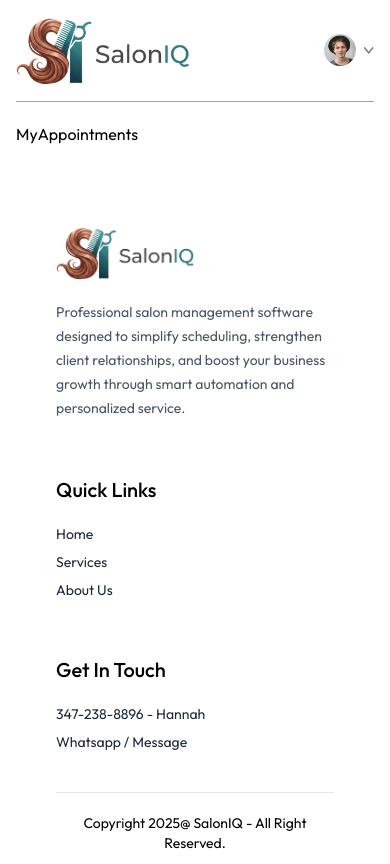
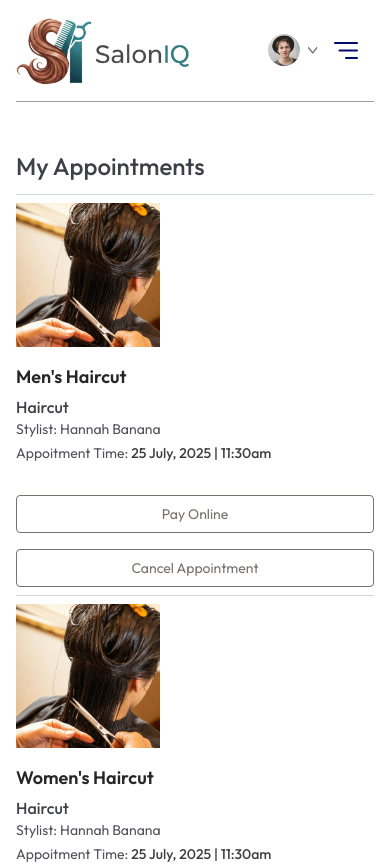
Before and after one commit to Oz-Abohazira/SalonIQ, a React (Vite) app: page /my-appointments in a window 390 px wide. Shown: the top 864 px of the page. Built offline with nearby package versions, Linux system fonts and the light colour scheme.

Commit message:
Mobile adjustments, Appointment history design

```diff
--- a/src/components/Navbar.jsx
+++ b/src/components/Navbar.jsx
@@ -34,9 +34,9 @@ const Navbar = () => {
                             <img className='w-2.5' src={assets.dropdown_icon} alt="" />
                             <div className='absolute top-0 right-0 pt-14 text-base font-medium text-gray-600 z-20 hidden group-hover:block'>
                                 <div className='min-w-44 bg-stone-100 rounded flex flex-col gap-4 p-4'>
-                                <p className='hover:text-black cursor-pointer' onClick={ () => navigate('/my-profile')}>My Profile</p>
-                                <p className='hover:text-black cursor-pointer' onClick={ () => navigate('/my-appointments')}>My Appointments</p>
-                                <p className='hover:text-black cursor-pointer' onClick={ () => setToken(false)}>Logout</p>
+                                    <p className='hover:text-black cursor-pointer' onClick={() => navigate('/my-profile')}>My Profile</p>
+                                    <p className='hover:text-black cursor-pointer' onClick={() => navigate('/my-appointments')}>My Appointments</p>
+                                    <p className='hover:text-black cursor-pointer' onClick={() => setToken(false)}>Logout</p>
                                 </div>
                             </div>
 
@@ -46,6 +46,22 @@ const Navbar = () => {
                             Create Account
                         </button>
                 }
+
+                <img onClick={() => setShowMenu(true)} className='w-6 md:hidden' src={assets.menu_icon} alt="" />
+                {/* ---- Mobile Menu ---- */}
+                <div className={`${showMenu ? 'fixed w-full' : 'h-0 w-0'} md:hidden right-0 top-0 bottom-0 z-20 overflow-hidden bg-white transition-all`}>
+                    <div className='flex items-center justify-between px-5 py-6'>
+                        <img className='w-10' src={assets.logo} alt="" />
+                        <img className='w-7' onClick={() => setShowMenu(false)} src={assets.cross_icon} alt="" />
+                    </div>
+                    <ul className='flex flex-col items-center gap-5 mt-5 px-5 text-lg font-medium'>
+                        <NavLink onClick={() => setShowMenu(false)} to='/'><p className='py-2 px-6 rounded'>Home</p></NavLink>
+                        <hr className='w-2/3' />
+                        <NavLink onClick={() => setShowMenu(false)} to='/services'><p className='py-2 px-6 rounded'>All Services</p></NavLink>
+                        <hr className='w-2/3 ' />
+                        <NavLink onClick={() => setShowMenu(false)} to='/about'><p className='py-2 px-6 rounded'>About</p></NavLink>
+                    </ul>
+                </div>
             </div>
         </div>
     )
--- a/src/index.css
+++ b/src/index.css
@@ -18,3 +18,9 @@
 ::-webkit-scrollbar {
     @apply hidden;
 }
+
+@media (max-width:740px) {
+    .active p {
+        @apply text-white bg-primary
+    }
+}
--- a/src/pages/Appointment.jsx
+++ b/src/pages/Appointment.jsx
@@ -79,7 +79,7 @@ const Appointment = () => {
           currentDate.setMinutes(currentDate.getMinutes() + timeStep)
         }
 
-        console.log(timeSlots)
+        // console.log(timeSlots)
         setServiceSlots(prev => ([...prev, timeSlots]))
       }
     }
--- a/src/pages/MyAppointments.jsx
+++ b/src/pages/MyAppointments.jsx
@@ -1,8 +1,36 @@
-import React from 'react'
+import React, { useContext } from 'react'
+import { AppContext } from '../context/AppContext'
 
 const MyAppointments = () => {
+
+  const { servicesData } = useContext(AppContext)
+
+  const buttonStyle = 'text-sm text-stone-500 text-center sm:min-w-48 py-2 border rounded cursor-pointer hover:text-white transition-all duration-300';
+
   return (
-    <div>MyAppointments</div>
+    <div>
+      <p className='text-2xl pb-3 mt-12 font-medium text-zinc-700 border-b border-b-gray-300'>My Appointments</p>
+      <div>
+        {servicesData.slice(0, 3).map((item, index) => (
+          <div className='grid grid-cols-[1fr-2fr] gap-4 sm:flex sm:gap-6 py-2 border-b border-b-gray-300' key={index}>
+            <div>
+              <img className='w-36 bg-indigo-50' src={item.image} alt="" />
+            </div>
+            <div className='flex-1 text-sm text-zinc-600'>
+              <p className='text-neutral-800 font-semibold text-lg'>{item.name}</p>
+              <p className='text-zinc-700 font-medium mt-1 text-base'>{item.category}</p>
+              <p>Stylist: <span>Hannah Banana</span> </p>
+              <p className='mt-1'>Appoitment Time: <span className='text-neutral-700 font-medium'>25 July, 2025 | 11:30am</span></p>
+            </div>
+            <div></div>
+            <div className='flex flex-col gap-4 justify-center'>
+              <button className={`${buttonStyle} hover:bg-primary `}>Pay Online</button>
+              <button className={`${buttonStyle} hover:bg-red-600`}>Cancel Appointment</button>
+            </div>
+          </div>
+        ))}
+      </div>
+    </div>
   )
 }
 
--- a/src/pages/MyProfile.jsx
+++ b/src/pages/MyProfile.jsx
@@ -34,11 +34,11 @@ const MyProfile = () => {
       <div className='text-3xl font-medium mt-4'>
         {
           isEdit
-            ? <input className='w-md border' value={userData.name} onChange={(e) => setUserData(prev => ({ ...prev, name: e.target.value }))} type="text" />
+            ? <input className='w-full border' value={userData.name} onChange={(e) => setUserData(prev => ({ ...prev, name: e.target.value }))} type="text" />
             : <p>{userData.name}</p>
         }
       </div>
-      <hr className='w-md bg-zinc-400 h-px border-none' />
+      <hr className='w-full bg-zinc-400 h-px border-none' />
 
       <div>
         <p className={styles.subTitle}>Contact Information</p>
--- a/src/pages/Services.jsx
+++ b/src/pages/Services.jsx
@@ -9,6 +9,7 @@ const Services = () => {
   const { serviceCategories, servicesData } = useContext(AppContext);
 
   const [filterService, setFilterService] = useState([]);
+  const [showFilter, setShowFilter] = useState(true);
   const navigate = useNavigate();
 
   useEffect(() => {
@@ -27,7 +28,8 @@ const Services = () => {
     <div>
       <p className='text-gray-600 '>Categories</p>
       <div className='flex flex-col sm:flex-row items-start gap-5 mt-5'>
-        <div className='flex flex-col gap-3 text-sm text-gray-600'>
+        <button className={`${showFilter ? 'bg-primary text-white' : ''} py-1 px-3 border rounded text-sm transition-all sm:hidden`} onClick={() => setShowFilter(prev => !prev)}>Filter</button>
+        <div className={`${showFilter ? 'flex' : 'hidden sm:flex'}  flex-col gap-3 text-sm text-gray-600`}>
           {serviceCategories.map((item, index) => (
             <p className={`w-[94vw] sm:w-auto pl-3 py-1.5 pr-16 border border-gray-300 rounded transition-all cursor-pointer
                            ${categoryName.type === item.name.toLowerCase() ? "bg-indigo-100 text-black" : ""}`}
@@ -40,7 +42,7 @@ const Services = () => {
             const colors = getIndicatorAndTextColor(item.category);
             return (
               <div onClick={() => { navigate(`/appointment/${item._id}`) }} className='border border-blue-200 rounded-xl overflow-hidden cursor-pointer
-                                              hover:translate-y-[-10px] transition-all duration-500' key={index}>
+                                              hover:translate-y-2.5 transition-all duration-500' key={index}>
                 <img className='bg-blue-50 w-90' src={item.image} alt="" />
                 <div className='p-4'>
                   <div className='flex items-center gap-2 text-sm text-center'>
```
Lines whose indentation alone changed are shown as unchanged.
